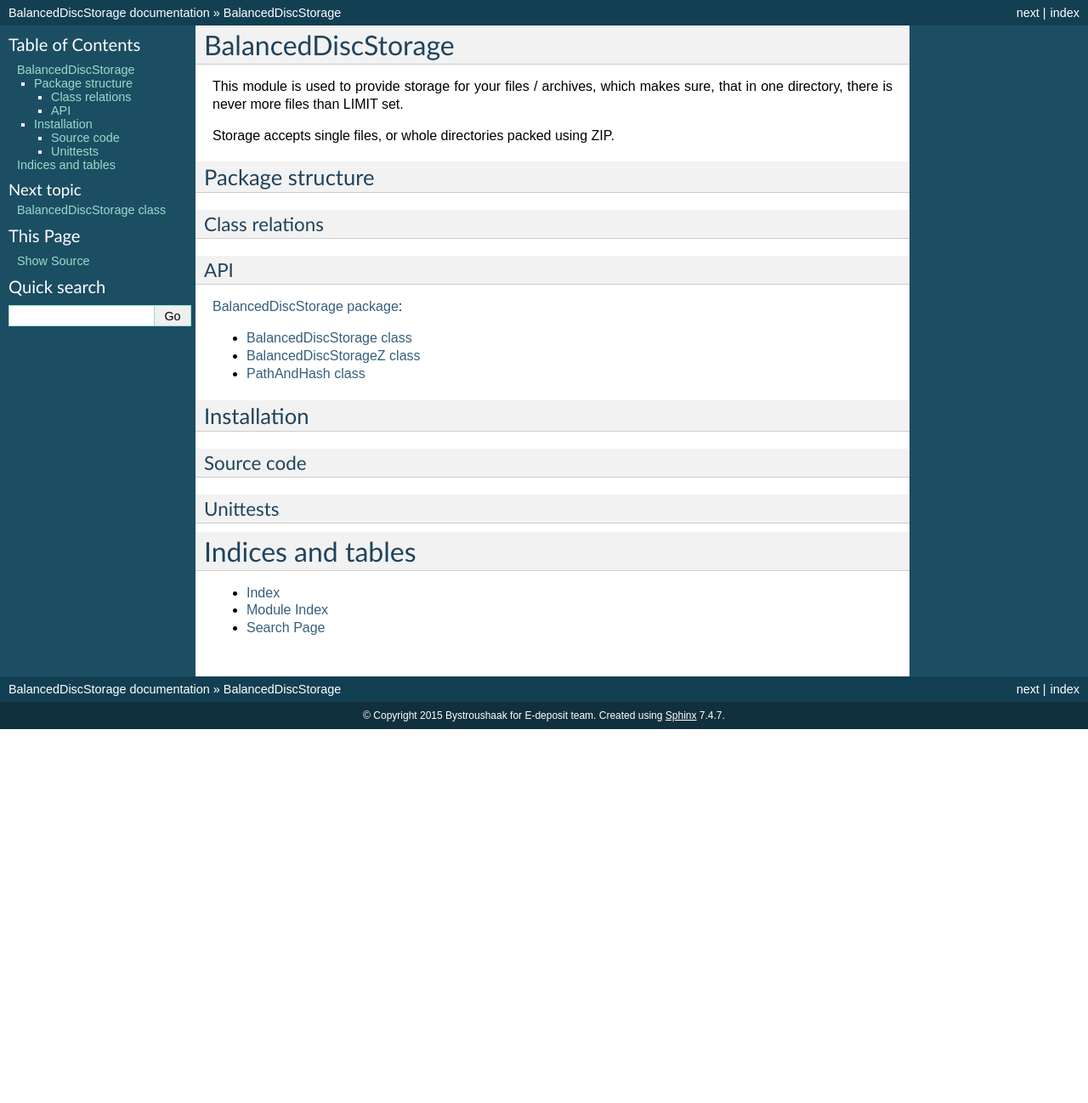
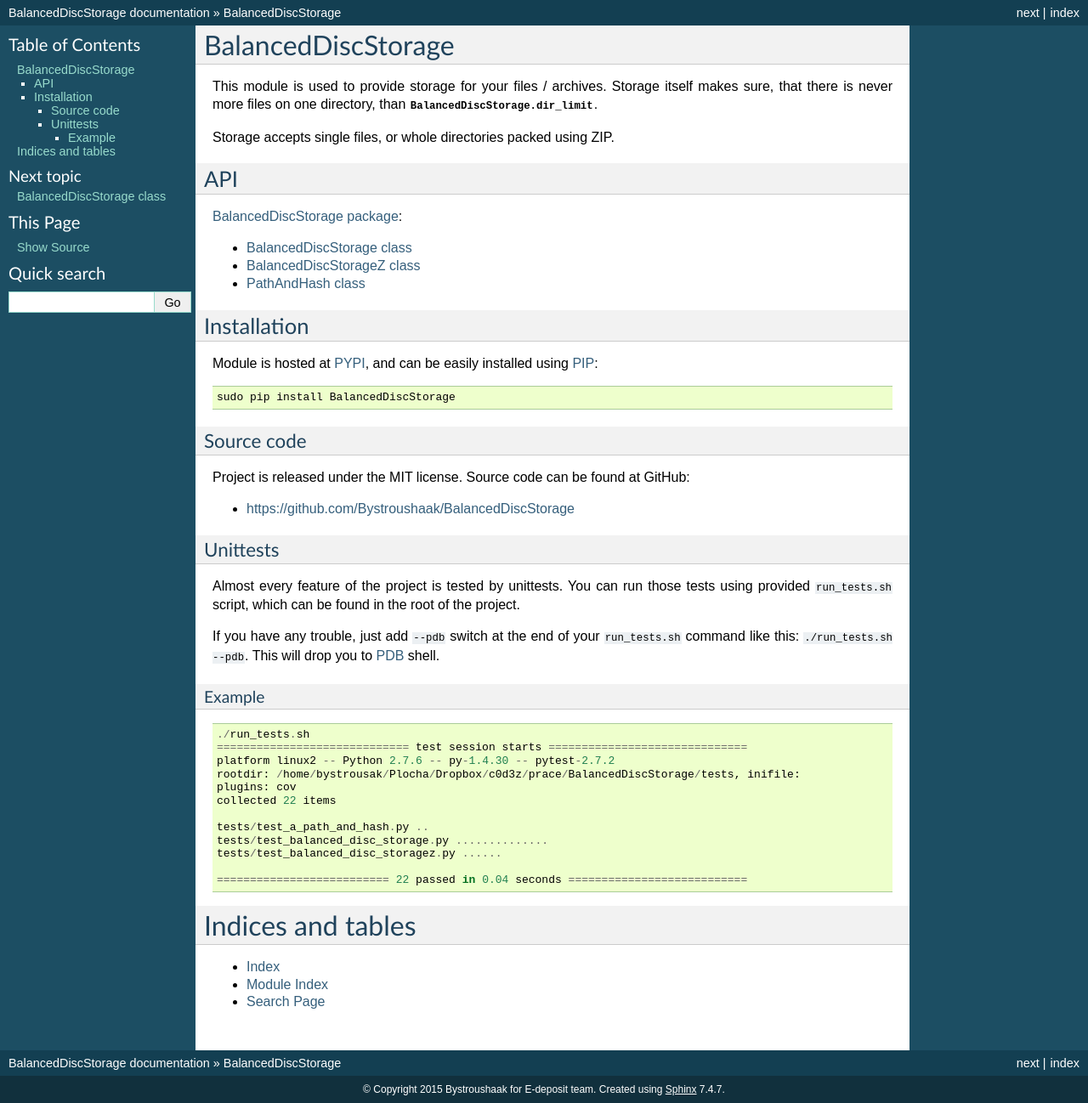
Before and after one commit to Bystroushaak/BalancedDiscStorage, a Sphinx documentation site: the page built from docs/index.rst, in a window 1280 px wide. Shown: the whole page at 85% size. Built offline with Sphinx 7.4.7, drawn with Linux system fonts in a browser that asks for light colours; the version number could not be read and is left out; before the commit the page ends 900 px from its top, so only the background shows below that.

Commit message:
#3: Added most sections of the index.rst file.

```diff
--- a/docs/index.rst
+++ b/docs/index.rst
@@ -1,18 +1,19 @@
 BalancedDiscStorage
 ===================
 
-This module is used to provide storage for your files / archives, which makes sure, that in one directory, there is never more files than LIMIT set.
+This module is used to provide storage for your files / archives. Storage itself makes sure, that there is never more files on one directory, than :attr:`.BalancedDiscStorage.dir_limit`.
 
 Storage accepts single files, or whole directories packed using ZIP.
 
-Package structure
------------------
+..
+    Package structure
+    -----------------
 
-Class relations
-+++++++++++++++
+    Class relations
+    +++++++++++++++
 
 API
-+++
+---
 :doc:`/api/BalancedDiscStorage`:
 
 .. toctree::
@@ -24,12 +25,45 @@ API
 
 Installation
 ------------
+Module is hosted at `PYPI <https://pypi.python.org/pypi/BalancedDiscStorage>`_,
+and can be easily installed using `PIP`_::
+
+    sudo pip install BalancedDiscStorage
+
+.. _PIP: http://en.wikipedia.org/wiki/Pip_%28package_manager%29
 
 Source code
 +++++++++++
+Project is released under the MIT license. Source code can be found at GitHub:
+
+- https://github.com/Bystroushaak/BalancedDiscStorage
 
 Unittests
 +++++++++
+Almost every feature of the project is tested by unittests. You can run those
+tests using provided ``run_tests.sh`` script, which can be found in the root
+of the project.
+
+If you have any trouble, just add ``--pdb`` switch at the end of your ``run_tests.sh`` command like this: ``./run_tests.sh --pdb``. This will drop you to `PDB`_ shell.
+
+.. _PDB: https://docs.python.org/2/library/pdb.html
+
+Example
+^^^^^^^
+::
+
+    ./run_tests.sh
+    ============================= test session starts ==============================
+    platform linux2 -- Python 2.7.6 -- py-1.4.30 -- pytest-2.7.2
+    rootdir: /home/bystrousak/Plocha/Dropbox/c0d3z/prace/BalancedDiscStorage/tests, inifile:
+    plugins: cov
+    collected 22 items
+
+    tests/test_a_path_and_hash.py ..
+    tests/test_balanced_disc_storage.py ..............
+    tests/test_balanced_disc_storagez.py ......
+
+    ========================== 22 passed in 0.04 seconds ===========================
 
 
 Indices and tables
```
